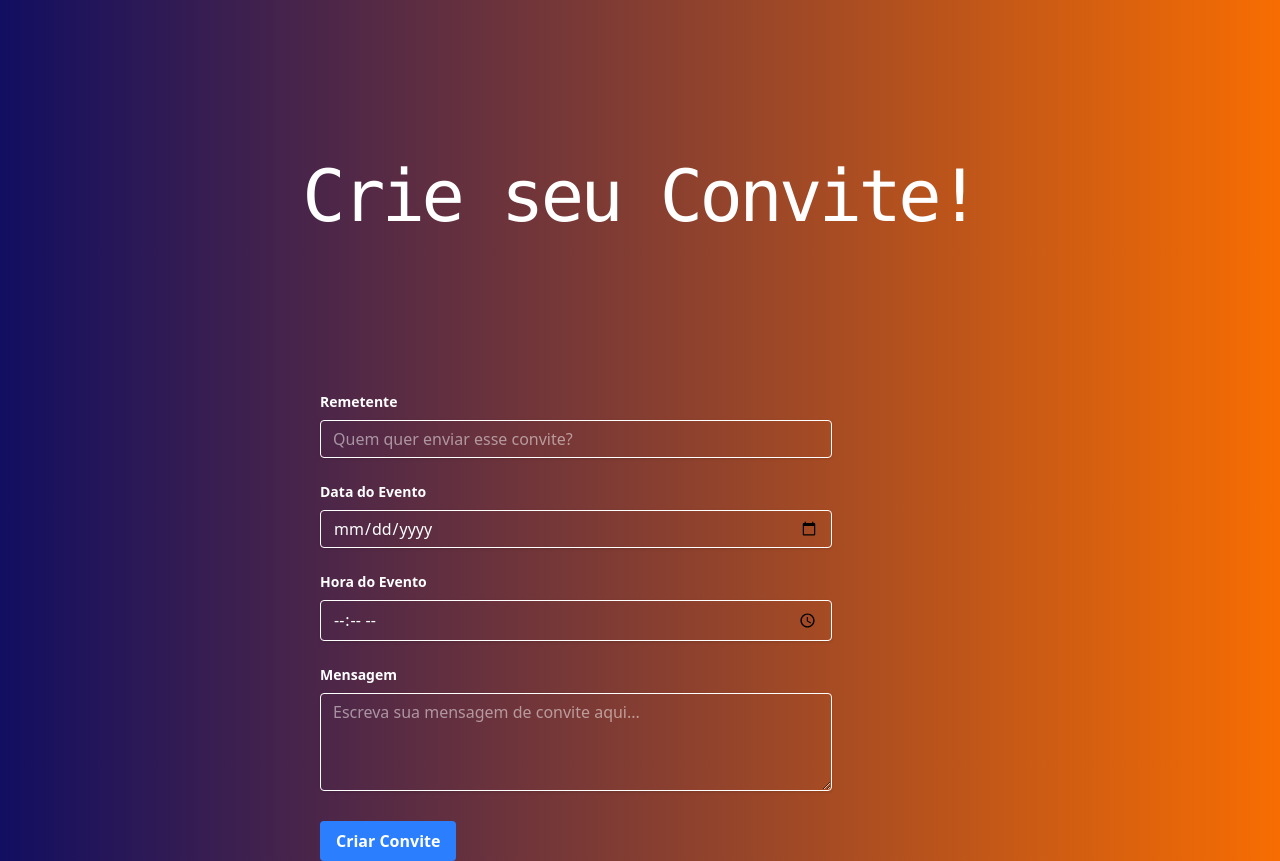
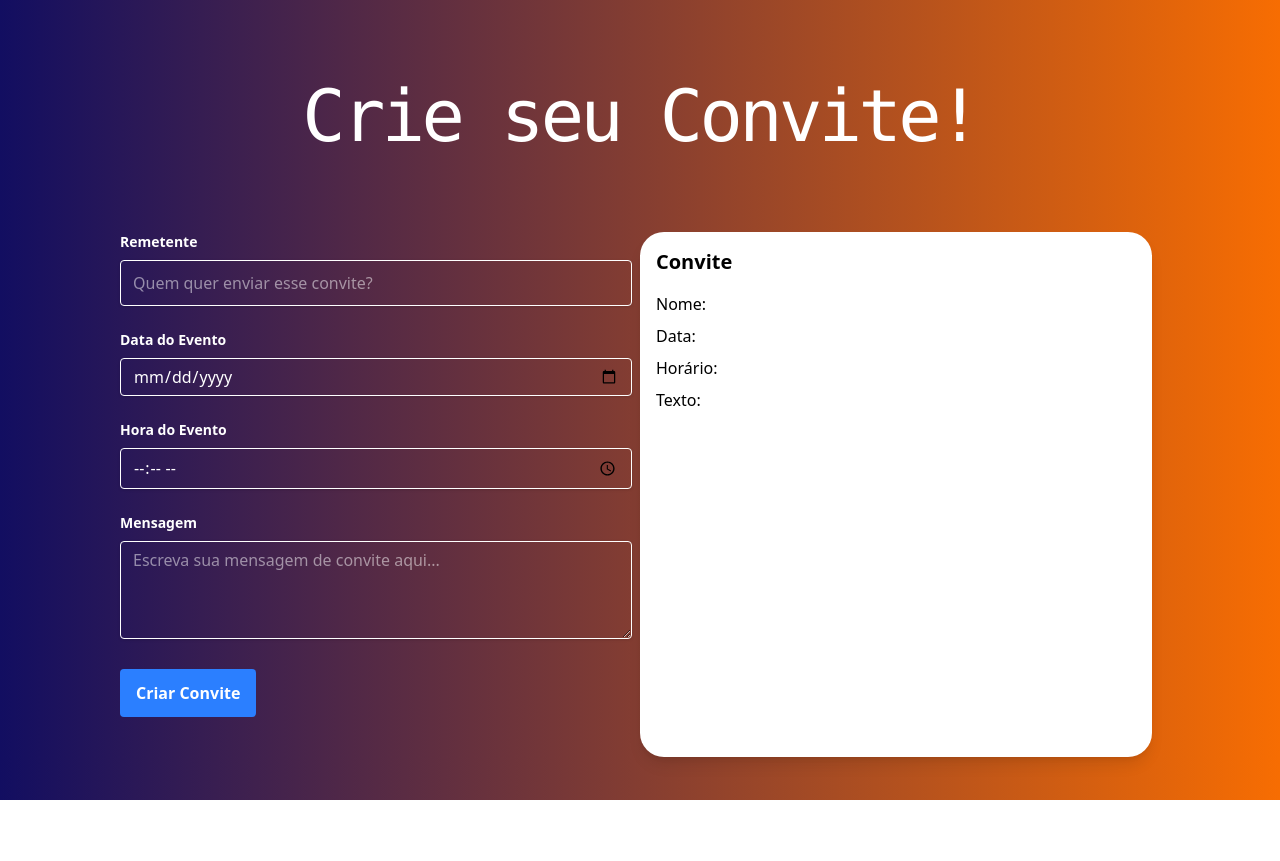
Before and after one commit to diegobbrito/personal-date, a React (Vite) app in the folder frontend/: page /makeyourinvite in a window 1280 px wide. After the commit the page ends 800 px from the top, so only its background shows below. Built offline with nearby package versions, Linux system fonts and the light colour scheme.

Commit message:
feat: creation of invite field, where the info is showing up

```diff
--- a/frontend/src/pages/MakeYourInvite.tsx
+++ b/frontend/src/pages/MakeYourInvite.tsx
@@ -19,10 +19,15 @@ const MakeYourInvite: React.FC = () => {
     e: ChangeEvent<HTMLInputElement | HTMLTextAreaElement>
   ) => {
     const { name, value } = e.target;
-    setFormData((prevData) => ({
-      ...prevData,
-      [name]: value,
-    }));
+    if (value) {
+      const [year, month, day] = value.split("-");
+      const formattedDate = `${day}/${month}/${year}`;
+
+      setFormData((prevData) => ({
+        ...prevData,
+        [name]: name === "eventDate" ? formattedDate : value,
+      }));
+    }
   };
 
   const handleSubmit = (e: FormEvent<HTMLFormElement>) => {
@@ -32,23 +37,20 @@ const MakeYourInvite: React.FC = () => {
 
   return (
     <>
-      <div className="flex flex-col items-center justify-start gap-3 py-10 lg:py-40 px-4 sm:px-0 mx-auto w-full max-w-screen-xl">
+      <div className="flex flex-col items-center justify-start py-5 lg:py-20 px-2 sm:px-0 mx-auto w-full">
         <h1 className="text-5xl md:text-7xl tracking-tighter text-white font-mono text-center">
           Crie seu Convite!
         </h1>
       </div>
-      <div className="flex justify-start mx-10 sm:mx-20 md:mx-40 lg:mx-60 xl:mx-80 ">
+      <div className="flex justify-start mx-5 sm:mx-10 md:mx-20 lg:mx-30">
         <div className="w-full max-w-lg">
           <form onSubmit={handleSubmit} className="space-y-6">
             <div>
-              <label
-                className="block text-white font-bold mb-2 text-sm"
-                htmlFor="sender"
-              >
+              <label className="block text-white font-bold mb-2 text-sm" htmlFor="sender">
                 Remetente
               </label>
               <input
-                className="shadow appearance-none border rounded w-full py-2 px-3 text-white leading-tight focus:outline-none focus:shadow-outline"
+                className="shadow appearance-none border rounded w-full py-3 px-3 text-white leading-tight focus:outline-none focus:shadow-outline"
                 id="sender"
                 name="sender"
                 type="text"
@@ -57,12 +59,8 @@ const MakeYourInvite: React.FC = () => {
                 placeholder="Quem quer enviar esse convite?"
               />
             </div>
-
             <div>
-              <label
-                className="block text-white font-bold mb-2 text-sm"
-                htmlFor="eventDate"
-              >
+              <label className="block text-white font-bold mb-2 text-sm" htmlFor="eventDate">
                 Data do Evento
               </label>
               <input
@@ -70,16 +68,11 @@ const MakeYourInvite: React.FC = () => {
                 id="eventDate"
                 name="eventDate"
                 type="date"
-                value={formData.eventDate}
                 onChange={handleChange}
               />
             </div>
-
             <div>
-              <label
-                className="block text-white font-bold mb-2 text-sm"
-                htmlFor="eventTime"
-              >
+              <label className="block text-white font-bold mb-2 text-sm" htmlFor="eventTime">
                 Hora do Evento
               </label>
               <input
@@ -91,12 +84,8 @@ const MakeYourInvite: React.FC = () => {
                 onChange={handleChange}
               />
             </div>
-
             <div>
-              <label
-                className="block text-white font-bold mb-2 text-sm"
-                htmlFor="message"
-              >
+              <label className="block text-white font-bold mb-2 text-sm" htmlFor="message">
                 Mensagem
               </label>
               <textarea
@@ -109,16 +98,24 @@ const MakeYourInvite: React.FC = () => {
                 rows={4}
               />
             </div>
-
-            <div>
+            <div className="mb-10">
               <button
                 type="submit"
-                className="bg-blue-500 hover:bg-blue-700 text-white font-bold py-2 px-4 rounded focus:outline-none focus:shadow-outline"
+                className="bg-blue-500 hover:bg-blue-700 text-white font-bold py-3 px-4 rounded focus:outline-none focus:shadow-outline"
               >
                 Criar Convite
               </button>
             </div>
           </form>
+        </div>
+        <div className="w-full mx-auto max-w-lg bg-white p-4 rounded-3xl shadow-lg">
+          <h2 className="text-xl font-bold mb-4">Convite</h2>
+          <div className="space-y-2">
+            <p>Nome: {formData.sender}</p>
+            <p>Data: {formData.eventDate}</p>
+            <p>Horário: {formData.eventTime}</p>
+            <p>Texto: {formData.message}</p>
+          </div>
         </div>
       </div>
     </>
```
